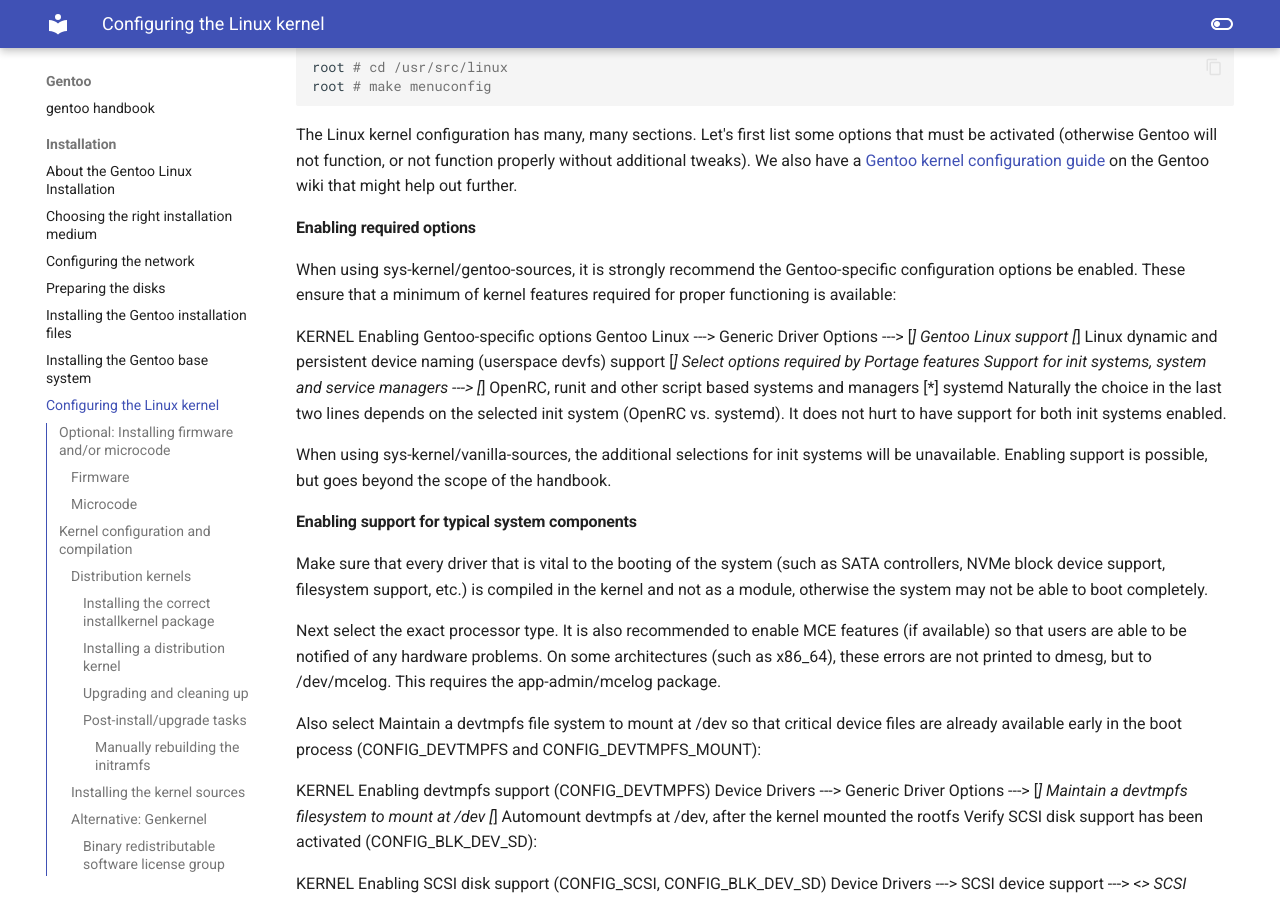
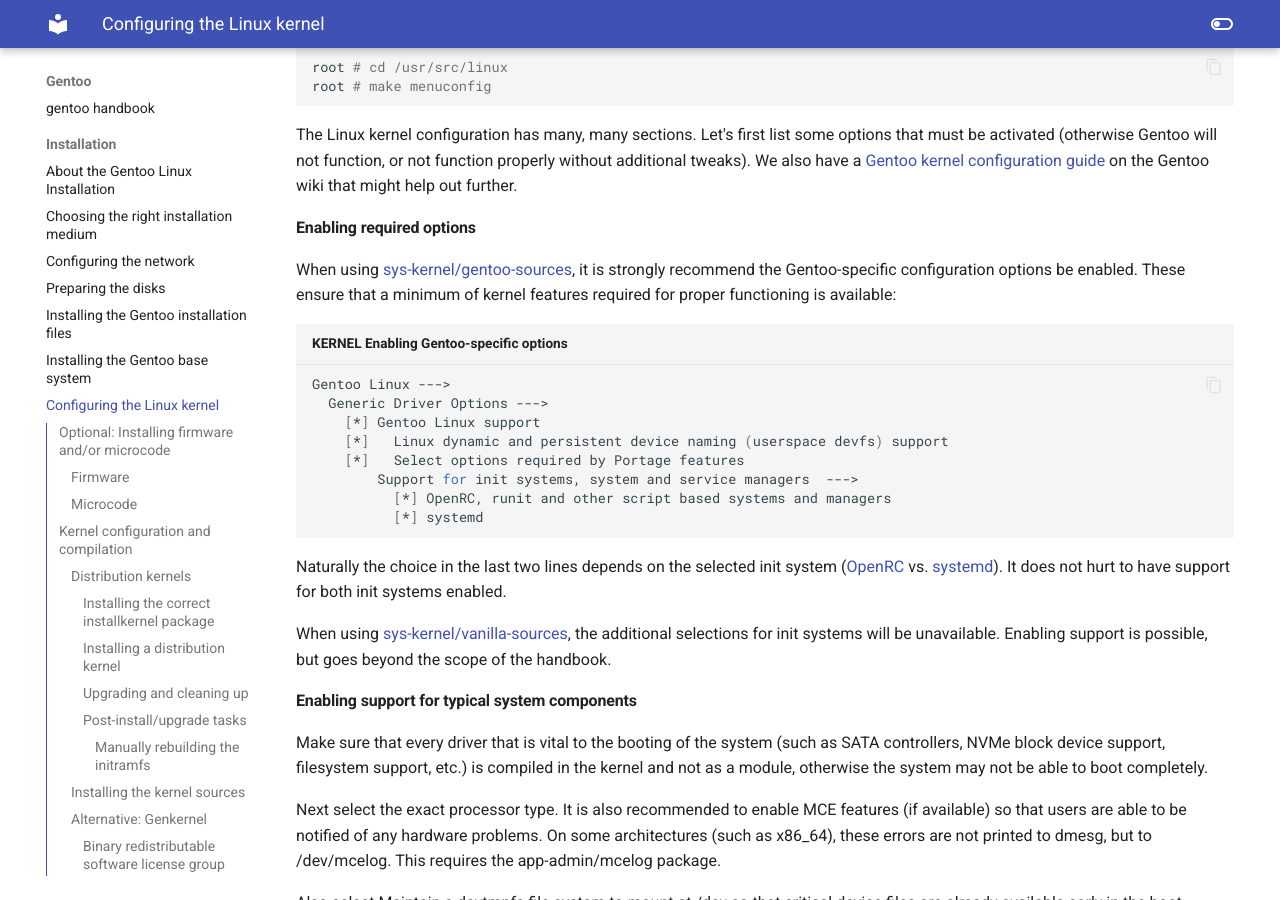
Before and after one commit to floviken/mkdocs, an MkDocs documentation site: the page built from docs/gentoo/installation/07-Configuring the linux kernel.md, in a window 1280 px wide and 900 px high, scrolled down 5892 px. Built offline with MkDocs 1.6.1 and Material for MkDocs 9.7.7, drawn with Linux system fonts in a browser that asks for light colours; some of the changed lines change nothing that is shown.

Commit message:
Update 07-Configuring the linux kernel.md

````diff
--- a/docs/gentoo/installation/07-Configuring the linux kernel.md
+++ b/docs/gentoo/installation/07-Configuring the linux kernel.md
@@ -203,9 +203,9 @@
 
 #### Enabling required options
 
-When using sys-kernel/gentoo-sources, it is strongly recommend the Gentoo-specific configuration options be enabled. These ensure that a minimum of kernel features required for proper functioning is available:
+When using [sys-kernel/gentoo-sources](https://packages.gentoo.org/packages/sys-kernel/gentoo-sources), it is strongly recommend the Gentoo-specific configuration options be enabled. These ensure that a minimum of kernel features required for proper functioning is available:
 
-KERNEL Enabling Gentoo-specific options
+```sh title="KERNEL Enabling Gentoo-specific options"
 Gentoo Linux --->
   Generic Driver Options --->
     [*] Gentoo Linux support
@@ -214,9 +214,11 @@
         Support for init systems, system and service managers  --->
           [*] OpenRC, runit and other script based systems and managers
           [*] systemd
-Naturally the choice in the last two lines depends on the selected init system (OpenRC vs. systemd). It does not hurt to have support for both init systems enabled.
+```
 
-When using sys-kernel/vanilla-sources, the additional selections for init systems will be unavailable. Enabling support is possible, but goes beyond the scope of the handbook.
+Naturally the choice in the last two lines depends on the selected init system ([OpenRC](https://wiki.gentoo.org/wiki/OpenRC) vs. [systemd](https://wiki.gentoo.org/wiki/Systemd)). It does not hurt to have support for both init systems enabled.
+
+When using [sys-kernel/vanilla-sources](https://packages.gentoo.org/packages/sys-kernel/vanilla-sources), the additional selections for init systems will be unavailable. Enabling support is possible, but goes beyond the scope of the handbook.
 
 #### Enabling support for typical system components
 
````
